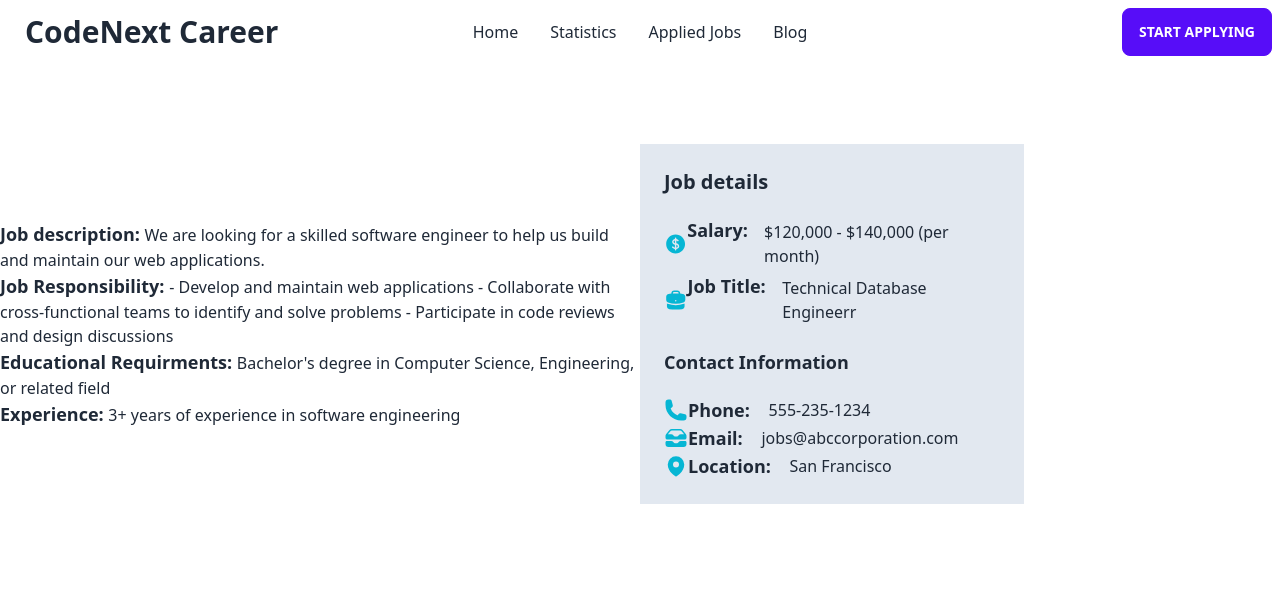
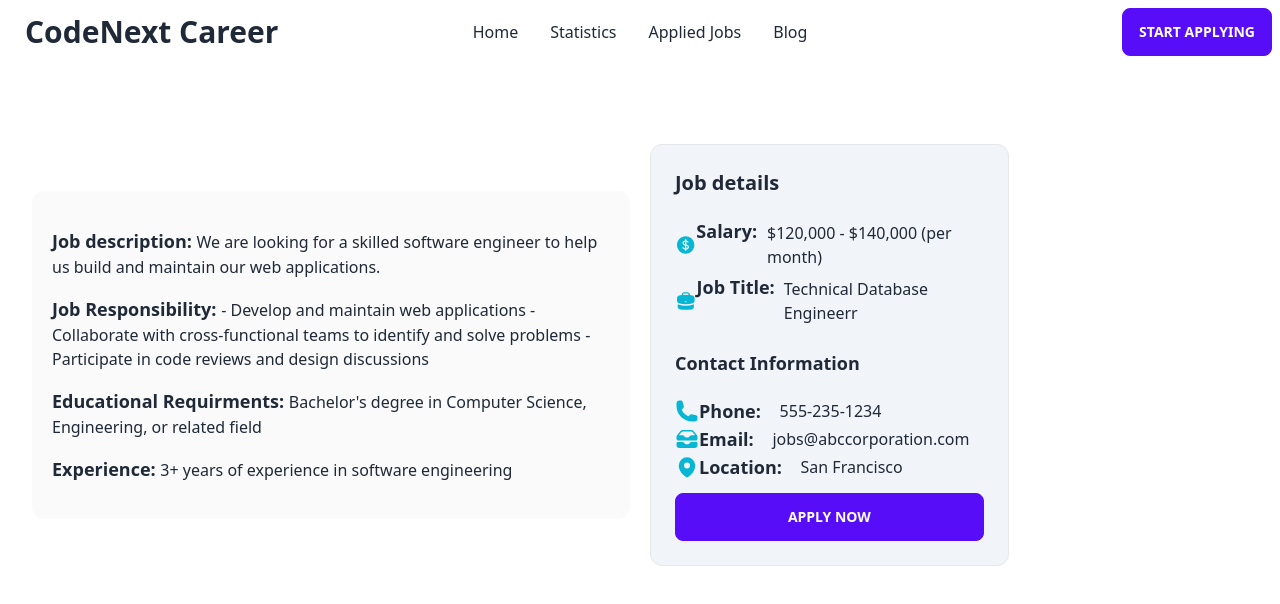
Before and after one commit to acchayon/my-job-carrer, a React (Vite) app: page /jobdetail/1 in a window 1280 px wide. Shown: the top 604 px of the page. Built offline with nearby package versions, Linux system fonts and the light colour scheme.

Commit message:
update pie chart with color

```diff
--- a/src/components/JobDetail/JobDetail.jsx
+++ b/src/components/JobDetail/JobDetail.jsx
@@ -14,14 +14,14 @@ const JobDetail = () => {
     }, [])
     console.log(job)
     return (
-        <div className='grid grid-cols-2 mt-20 items-center justify-evenly'>
-            <div>
-                <p><span className='text-lg font-semibold'>Job description: </span>{job.job_description}</p>
-                <p><span className='text-lg font-semibold'>Job Responsibility: </span>{job.job_responsibility}</p>
-                <p><span className='text-lg font-semibold'>Educational Requirments: </span>{job.educational_requirements}</p>
-                <p><span className='text-lg font-semibold'>Experience: </span>{job.experiences}</p>
+        <div className='grid grid-cols-2 gap-5 mt-20 px-8 items-center justify-evenly'>
+            <div className='bg-zinc-50 p-5 rounded-xl'>
+                <p className='my-4'><span className='text-lg font-semibold'>Job description: </span>{job.job_description}</p>
+                <p className='my-4'><span className='text-lg font-semibold'>Job Responsibility: </span>{job.job_responsibility}</p>
+                <p className='my-4'><span className='text-lg font-semibold'>Educational Requirments: </span>{job.educational_requirements}</p>
+                <p className='my-4'><span className='text-lg font-semibold'>Experience: </span>{job.experiences}</p>
             </div>
-            <div className='bg-slate-200 w-3/5 p-6'>
+            <div className='bg-slate-100 border rounded-xl w-3/5 p-6'>
                 <h5 className='text-xl font-bold'>Job details</h5>
                 <p className='flex items-center mt-5'><CurrencyDollarIcon className="h-6 w-6 text-cyan-500" />
                     <span className='text-lg font-semibold'>Salary: &nbsp; &nbsp;  </span>{job.salary} (per month)
@@ -39,6 +39,7 @@ const JobDetail = () => {
                 <p className='flex items-center'><MapPinIcon className="h-6 w-6 text-cyan-500" />
                     <span className='text-lg font-semibold'>Location: &nbsp; &nbsp;  </span>{job.location}
                 </p>
+                <button className='btn btn-primary w-full mt-3'>Apply Now</button>
             </div>
 
         </div>
--- a/src/components/Statistics/Statistics.jsx
+++ b/src/components/Statistics/Statistics.jsx
@@ -7,14 +7,21 @@ const Statistics = () => {
     const chart = useLoaderData();
     console.log(chart)
 
+    const COLORS = ['red', 'blue', 'gray', 'orange', 'purple', 'green', 'yellow', 'lightblue'];
+
+
     return (
-            <div>
-                <h1 className='text-3xl font-bold text-center'>There is a pie chart about my assignment marks</h1>
-                <PieChart className='w-10/12 mx-auto' width={500} height={500}>
-                <Pie  data={chart} cx={200} cy={200} outerRadius={80} fill="blue" dataKey="marks"></Pie>
+        <div>
+            <h1 className='text-3xl font-bold text-center'>There is a pie chart about my assignment marks</h1>
+            <PieChart className='w-10/12 mx-auto' width={500} height={500}>
+                <Pie data={chart} cx={200} cy={200} outerRadius={80} fill="bgColor" dataKey="marks">
+                        {chart.map((entry, index) => (
+              <Cell key={`cell-${index}`} fill={COLORS[index % COLORS.length]} />
+            ))}
+                    </Pie>
                 <Tooltip></Tooltip>
             </PieChart>
-            </div>
+        </div>
     );
 };
 
```
